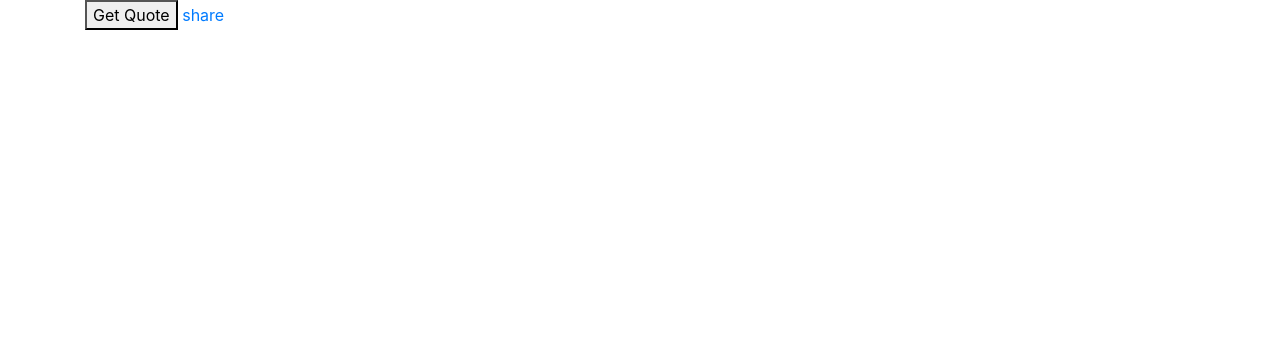
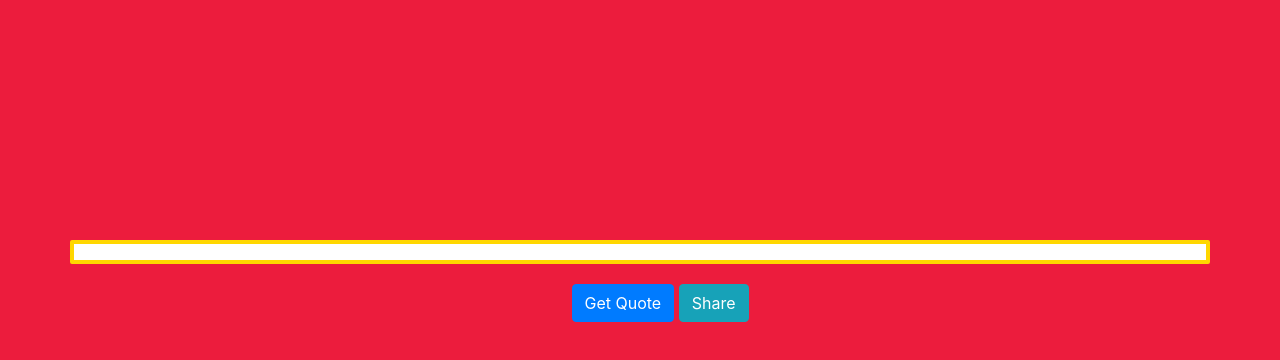
Before and after one commit to DaraHoy/Quote-Machine, a plain HTML site: page index.html in a window 1280 px wide. Drawn offline with nearby package versions, Linux system fonts and the light colour scheme.

Commit message:
Add style to page

```diff
--- a/index.html
+++ b/index.html
@@ -9,16 +9,16 @@
     <title>Random Quote Machine</title>
 </head>
 <body>
-    <div class="container" id="displayBox">
+    <div class="container text-center" >
         <div class="row">
-            <div class="col-sm-12" id="buttons">
-                <button id='getQuote'>Get Quote</button>
-                <a href="http://twitter.com/share">share</a>
+            <div class="col-sm-12" id="quoteBox">
+                <blockquote><h1 id="quote"></h1></blockquote>
             </div>
         </div>
         <div class="row">
-            <div class="col-sm-12">
-                <p id="quote"></p>
+            <div class="col-sm-12" id="btnBox">
+                <button id='getQuote' class='btn btn-primary'>Get Quote</button>
+                <button id='getQuote' class='btn btn-info'>Share</button>
             </div>
         </div>
     </div>
--- a/script.js
+++ b/script.js
@@ -11,7 +11,7 @@ function loadText() {
         if (this.status == 200) {
             var data = JSON.parse(this.responseText); // JSON.parse translates the object
             var quote = "";
-            quote += '"' + data.quote + '"' + '-' + data.author;
+            quote += '"' + data.quote + '"' + '<br>' + ' -' + data.author;
             document.getElementById('quote').innerHTML = quote;
         }
     }
--- a/style.css
+++ b/style.css
@@ -0,0 +1,15 @@
+#quoteBox{
+    margin-top: 30vh;
+    background-color: white;
+
+    border: 4px solid;
+    border-color: gold;
+    border-radius: 2px;
+}
+
+#btnBox{
+    margin: 20px;
+}
+body{
+    background-color: #EC1C3D;
+}
```
Also changed, not shown: quotes.json (+4 -4 lines).
